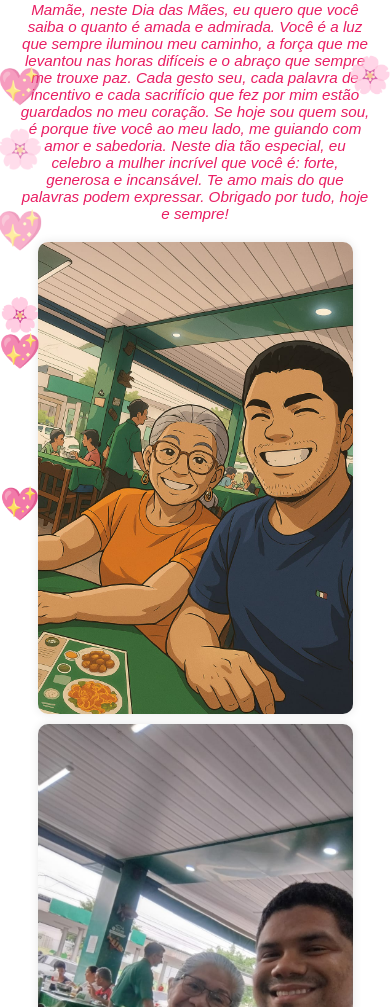
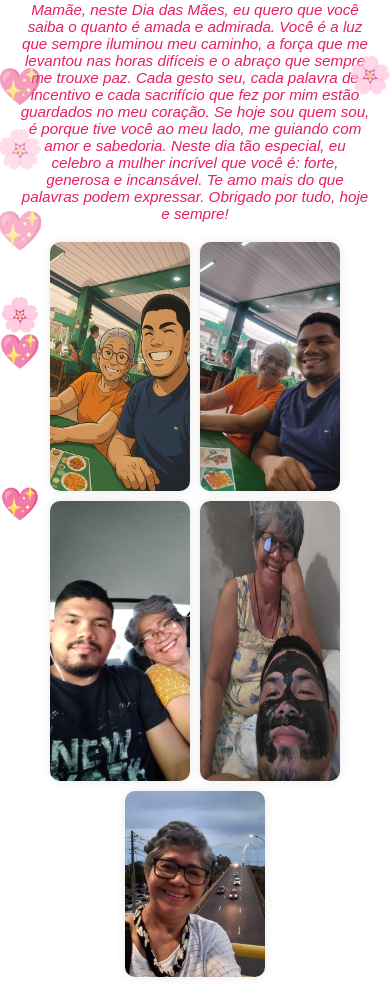
Before and after one commit to RicardoMatosCampos/MeuSite, a PHP site: page /Diadasmaes/index.html in a window 390 px wide. Shown: the part 227-1234 px from the top of the page. Run offline with PHP 8.4, Linux system fonts and the light colour scheme; grey boxes are pictures that could not be loaded.

Commit message:
Update style.css

```diff
--- a/Diadasmaes/style.css
+++ b/Diadasmaes/style.css
@@ -152,7 +152,7 @@ button:hover {
     }
 
     .fotos img {
-        width: 100%;
+        width: 40%;
         max-width: 90%;
     }
 
```
